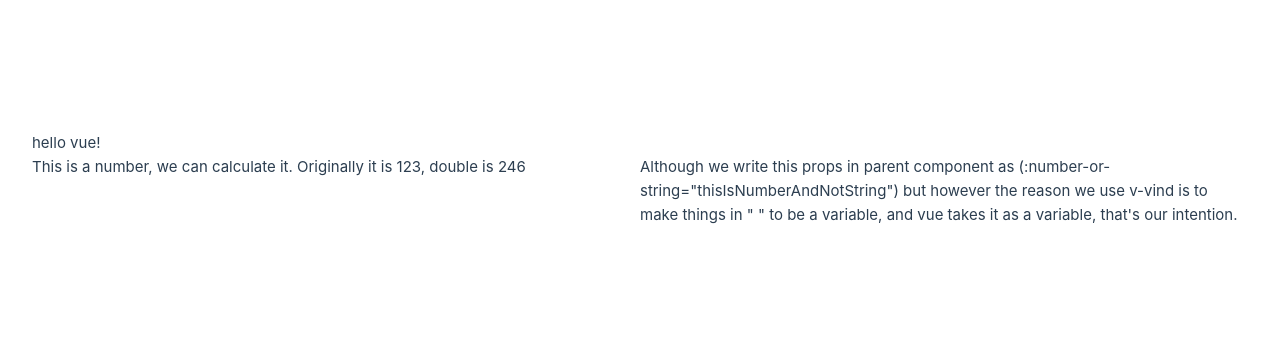
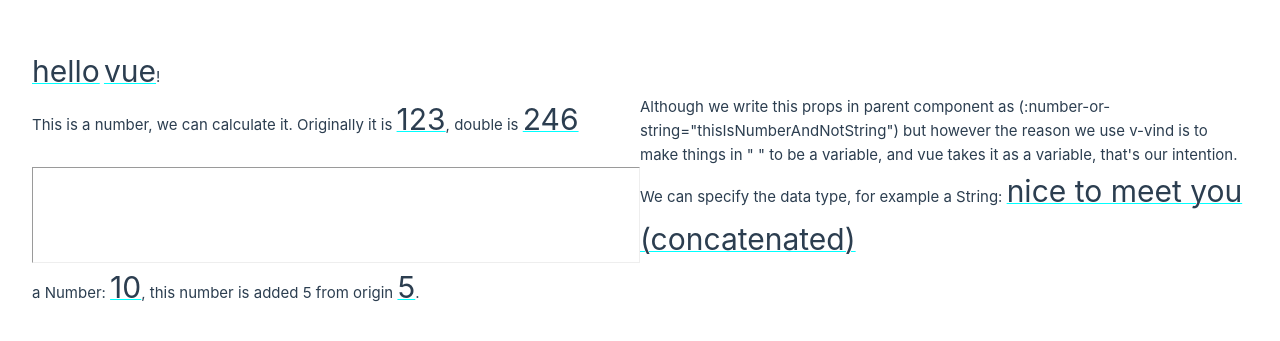
Before and after one commit to yl907/learning-vue, a Vue app in the folder my-test-project/: page / in a window 1280 px wide. Shown: the part 221-562 px from the top of the page. Built offline with nearby package versions, Linux system fonts and the light colour scheme.

Commit message:
add another props method, which is using object

```diff
--- a/my-test-project/src/App.vue
+++ b/my-test-project/src/App.vue
@@ -1,8 +1,11 @@
 <script setup>
-  import SimpleComponent from './components/1SimpleComponent.vue'
+import Props1 from './components/1Props.vue'
+import Props2 from './components/2Props.vue'
 
   let somevalue = "vue";
   let thisIsNumberAndNotString = 123;
+  let dynamic1 = "nice to meet you";
+  let dynamic2 = 5;
 </script>
 
 <template>
@@ -11,7 +14,9 @@
     static prop: foo,
     dynamic prop: bar
   -->
-  <SimpleComponent foo="hello" :bar="somevalue" :number-or-string="thisIsNumberAndNotString"></SimpleComponent>
+  <Props1 foo="hello" :bar="somevalue" :number-or-string="thisIsNumberAndNotString" ></Props1>
+  <hr />
+  <Props2 :dynamic1=dynamic1 :dynamic2=dynamic2></Props2>
 </template>
 
 <style scoped>
--- a/my-test-project/src/components/1SimpleComponent.vue
+++ b/my-test-project/src/components/1Props.vue
@@ -4,8 +4,15 @@
 </script>
 
 <template>
-  <p>{{ props.foo }} {{ props.bar }}!</p>
+  <p><span>{{ props.foo }}</span> <span>{{ props.bar }}</span>!</p>
   <br />
-  <p>This is a number, we can calculate it. Originally it is {{ numberOrString }}, double is {{ numberOrString * 2 }}</p>
+  <p>This is a number, we can calculate it. Originally it is <span>{{ numberOrString }}</span>, double is <span>{{ numberOrString * 2 }}</span></p>
   <p>Although we write this props in parent component as (:number-or-string="thisIsNumberAndNotString") but however the reason we use v-vind is to make things in " " to be a variable, and vue takes it as a variable, that's our intention. </p>
 </template>
+
+<style scoped>
+  span {
+    font-size: 2em;
+    text-decoration: underline 1px solid aqua;
+  }
+</style>
--- /dev/null
+++ b/my-test-project/src/components/2Props.vue
@@ -0,0 +1,18 @@
+<script setup>
+  const props = defineProps({
+    dynamic1: String,
+    dynamic2: Number
+  })
+</script>
+
+<template>
+  <p>We can specify the data type, for example a String: <span>{{ props.dynamic1 + ' (concatenated)' }}</span></p>
+  <p>a Number: <span>{{ props.dynamic2 + 5}}</span>, this number is added 5 from origin <span>{{ props.dynamic2 }}</span>.</p>
+</template>
+
+<style scoped>
+  span {
+    font-size: 2em;
+    text-decoration: underline 1px solid aqua;
+  }
+</style>
```
